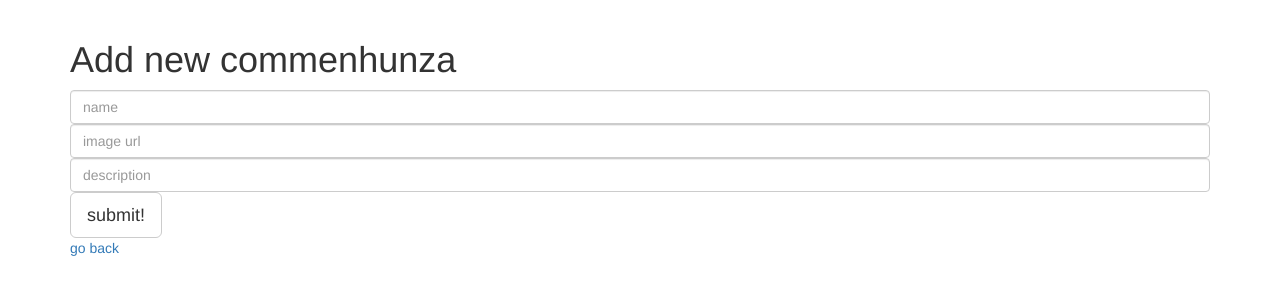
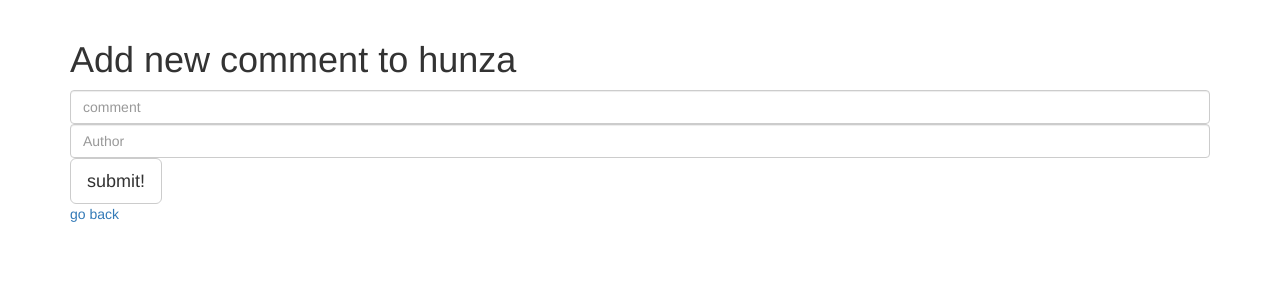
Before and after one commit to moaz-azam/first-app, a Node server app: page /campgrounds/600000000000000000000002/comments/new in a window 1280 px wide. Shown: the part 52-352 px from the top of the page. Run offline with Node 20, Linux system fonts and the light colour scheme; data comes from the database, SQL or seed files in the repository; some libraries are stand-ins or nearby versions.

Commit message:
comments

```diff
--- a/server.js
+++ b/server.js
@@ -3,6 +3,7 @@ var app = express();
 var bodyparser = require('body-parser');
 var mongoose = require('mongoose');
 var campground = require("./models/campground");
+var comment = require("./models/comments");
 var seedDB = require('./seeds');
 
 const config = require('config');
@@ -68,5 +69,23 @@ app.get("/campgrounds/:id/comments/new", function(req, res){
   });
 }),
 
+app.post("/campgrounds/:id/comments", function(req, res){
+  campground.findById(req.params.id, function(err, campground){
+    if (err) {
+      console.log("err");
+    }else{
+      Comment.crate(req.body.Comment, function(err, comment){
+        if (err) {
+          console.log("err");
+
+        } else {
+         campground.comments.push(comment);
+         campground.save();
+         res.redirect("/campgrounds/" + campground._id);
+        }
+      });
+    }
+  });
+});
 
 app.listen(process.env.PORT || 3000);
--- a/views/comments/new.ejs
+++ b/views/comments/new.ejs
@@ -1,12 +1,11 @@
 <% include ../partials/header %>
 
 <div class="container">
-  <h1>Add new commen<%= campground.name %></h1>
+  <h1>Add new comment to <%= campground.name %></h1>
   <div style="width": 30%;>
    <form action="/campgrounds<%= campground._id %>/comments" method="POST">
-    <input class="form-control" type="text" name="name" placeholder="name">
-    <input class="form-control" type="text" name="image" placeholder="image url">
-    <input class="form-control" type="text" name="description" placeholder="description">
+    <input class="form-control" type="text" name="comment[name]" placeholder="comment">
+    <input class="form-control" type="text" name="comment[author]" placeholder="Author">
     <button class="btn btn-lg btn-default">submit!</button>
    </form>
   </div>
```
